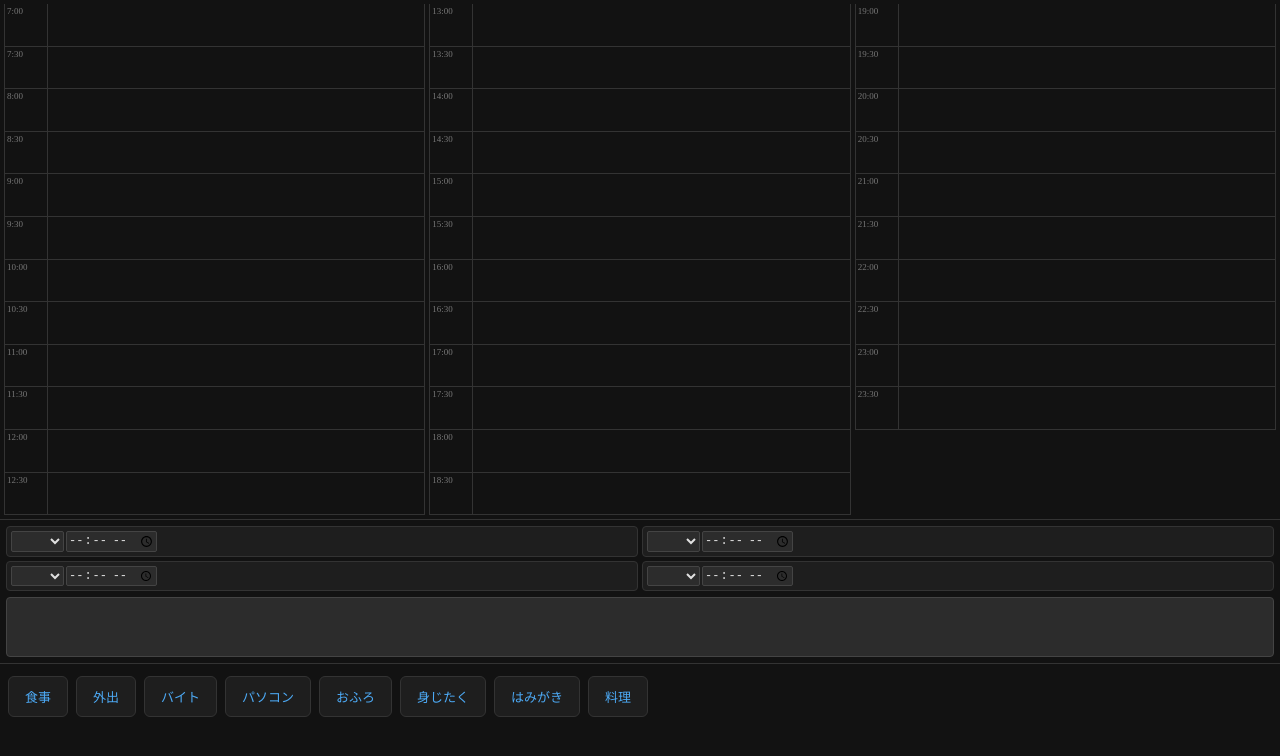
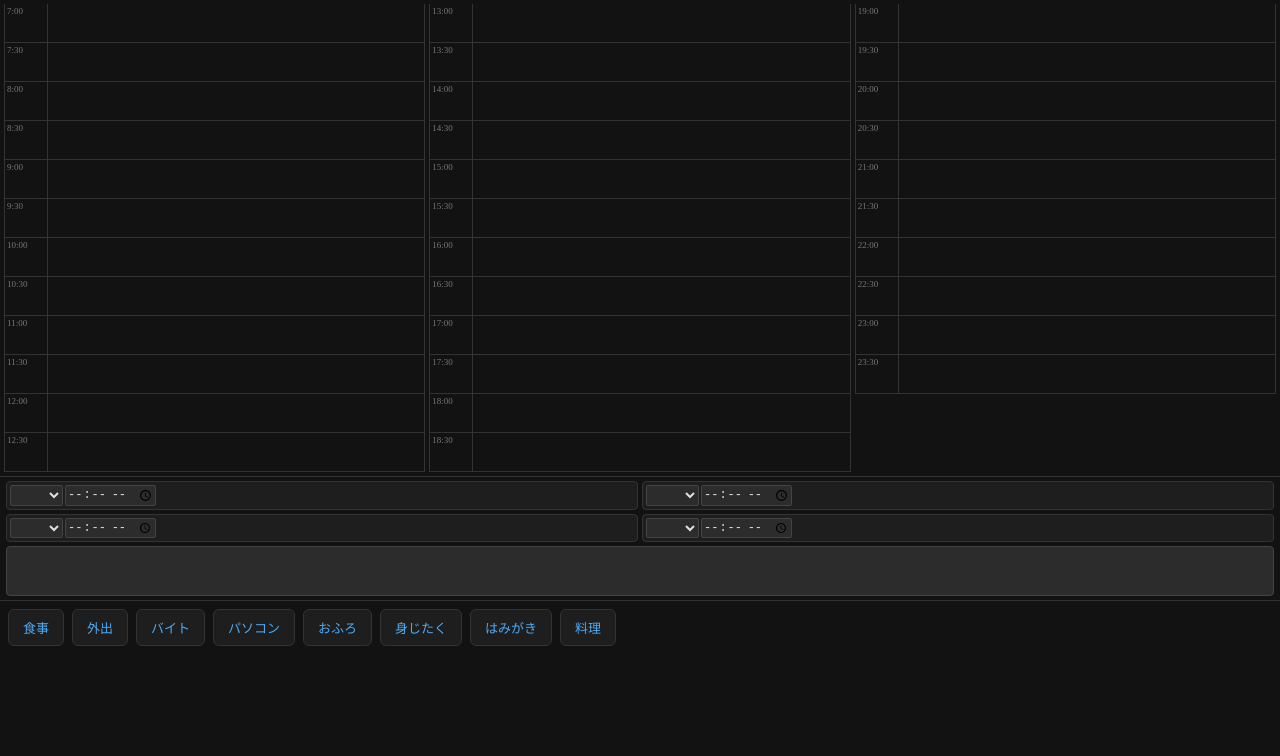
Before and after one commit to haruglass/Schedule-App, a plain HTML site: page index.html in a window 1280 px wide. Drawn offline with Linux system fonts and the light colour scheme; no server answers.

Commit message:
Update index.html

```diff
--- a/index.html
+++ b/index.html
@@ -14,7 +14,6 @@
             --bg: #121212; --card-bg: #1e1e1e; --border: #333333;
             --text: #e0e0e0; --accent: #4dabf7; --time-w: 40px;
         }
-        /* iPhoneの表示切れと揺れを完全に防ぐ設定 */
         html, body {
             height: 100%;
             margin: 0;
@@ -28,12 +27,13 @@
             display: flex;
             flex-direction: column;
             height: 100vh;
-            height: -webkit-fill-available; /* iOS Safari用の動的な高さ */
+            height: -webkit-fill-available;
             position: relative;
         }
 
         #main-area { display: grid; grid-template-columns: repeat(3, 1fr); gap: 4px; padding: 4px; flex: 0 0 auto; }
-        .time-slot { height: 5.2vh; min-height: 40px; border-bottom: 1px solid var(--border); display: flex; position: relative; }
+        /* 1コマの高さを少し縮めてパレットのスペースを確保 */
+        .time-slot { height: 4.5vh; min-height: 38px; border-bottom: 1px solid var(--border); display: flex; position: relative; }
         .time-label { width: var(--time-w); font-size: 9px; color: #777; display: flex; align-items: flex-start; padding: 2px 0 0 2px; border-left: 1px solid var(--border); border-right: 1px solid var(--border); flex-shrink: 0; }
         .slot-content { flex: 1; position: relative; border-right: 1px solid var(--border); }
 
@@ -47,20 +47,20 @@
         .handle-t { top: 0; cursor: ns-resize; }
         .handle-b { bottom: 0; cursor: ns-resize; }
 
-        #input-area { padding: 6px; background: var(--bg); border-top: 1px solid var(--border); display: flex; flex-direction: column; gap: 6px; }
+        #input-area { padding: 4px 6px; background: var(--bg); border-top: 1px solid var(--border); display: flex; flex-direction: column; gap: 4px; }
         #fixed-fields { display: grid; grid-template-columns: 1fr 1fr; gap: 4px; }
-        .field-set { display: flex; gap: 2px; border: 1px solid var(--border); padding: 4px; background: var(--card-bg); border-radius: 4px; }
+        .field-set { display: flex; gap: 2px; border: 1px solid var(--border); padding: 3px; background: var(--card-bg); border-radius: 4px; }
         select, input, textarea { background: #2c2c2c; color: var(--text); border: 1px solid #444; border-radius: 2px; font-size: 12px; outline: none; }
-        textarea { width: 100%; height: 60px; padding: 8px; box-sizing: border-box; resize: none; border-radius: 4px; user-select: text; -webkit-user-select: text; }
+        /* メモ欄の高さを少し抑える */
+        textarea { width: 100%; height: 50px; padding: 6px; box-sizing: border-box; resize: none; border-radius: 4px; user-select: text; -webkit-user-select: text; }
 
         #palette {
             display: flex; overflow-x: auto; align-items: center;
-            padding: 12px 8px; background: var(--bg); gap: 8px;
+            padding: 8px 8px; background: var(--bg); gap: 8px;
             border-top: 1px solid var(--border); -webkit-overflow-scrolling: touch;
-            /* iPhoneの下部セーフエリアを考慮した余白 */
-            padding-bottom: calc(10px + env(safe-area-inset-bottom));
+            padding-bottom: calc(15px + env(safe-area-inset-bottom));
         }
-        .source-card { padding: 10px 16px; background: var(--card-bg); border: 1px solid var(--border); border-radius: 6px; font-size: 13px; flex-shrink: 0; color: var(--accent); }
+        .source-card { padding: 8px 14px; background: var(--card-bg); border: 1px solid var(--border); border-radius: 6px; font-size: 13px; flex-shrink: 0; color: var(--accent); }
         .dragging { position: fixed; pointer-events: none; z-index: 100; opacity: 0.9; background: var(--card-bg); border: 1.5px solid var(--accent); padding: 8px; border-radius: 6px; color: var(--accent); font-size: 13px; }
         #loader { position: absolute; top: 0; left: 0; right: 0; bottom: 0; background: rgba(0,0,0,0.8); z-index: 1000; display: flex; align-items: center; justify-content: center; font-size: 14px; }
     </style>
@@ -86,7 +86,6 @@
 </div>
 
 <script>
-    // 【重要】ここにGASのウェブアプリURLを貼り付けてください
     const GAS_URL = "https://script.google.com/macros/s/AKfycbxSYPoET92hYdTsW6u6YFTdUpLVMsoQnCH4_kjpMGkiogYLQs8WnZAmG0mRlZFkBFd31w/exec";
 
     let dragItem = null, lastTap = 0, pressTimer = null, syncTimer = null;
```
